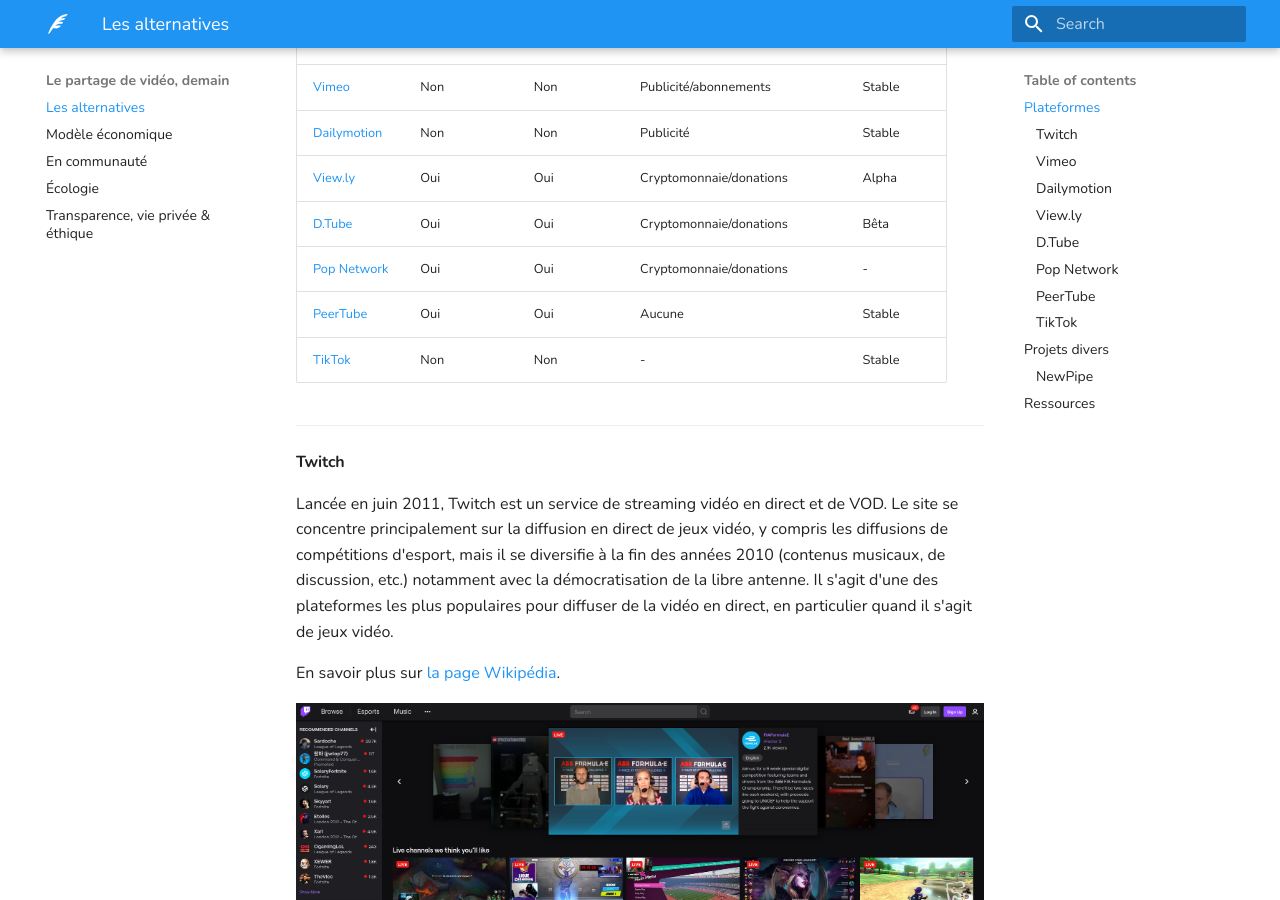
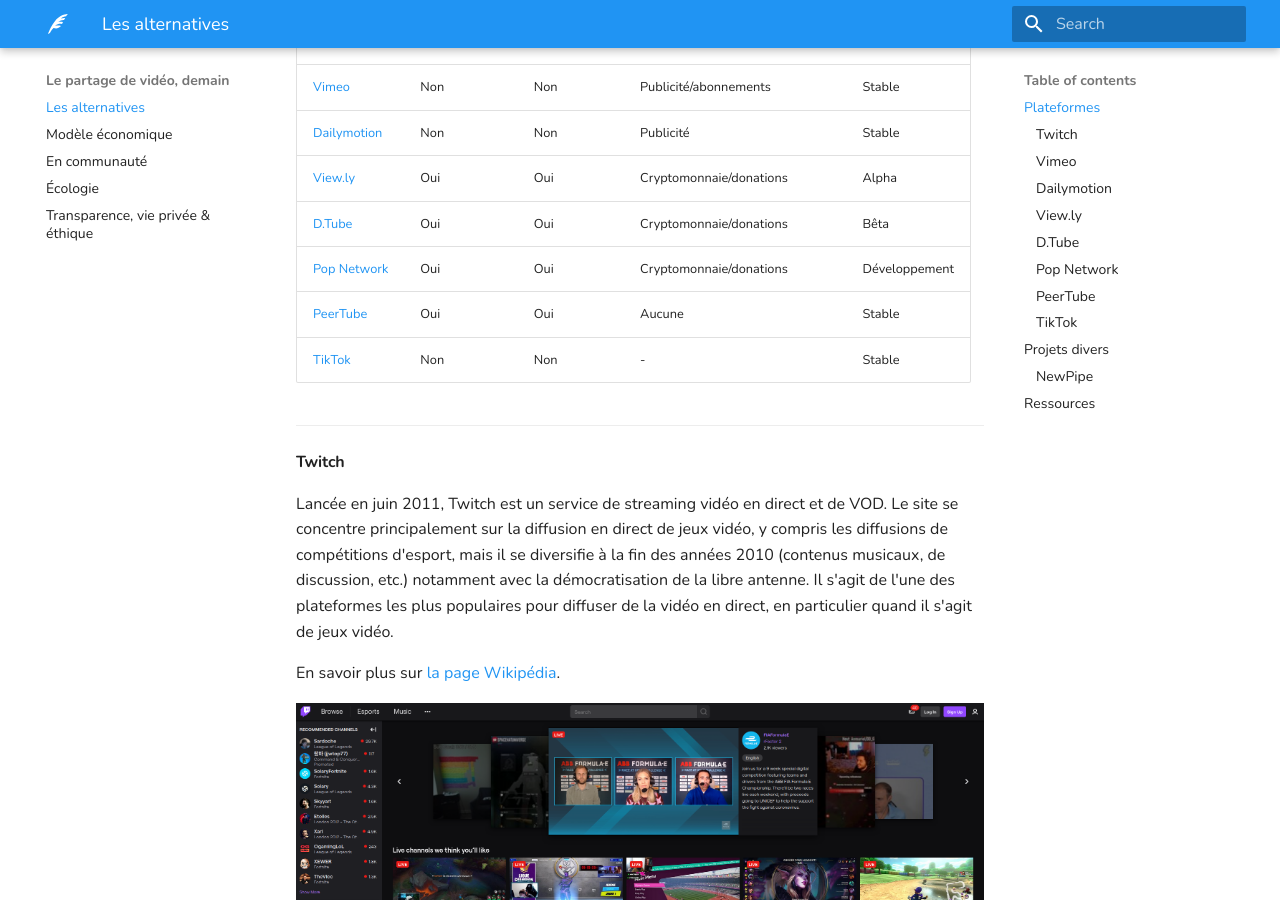
Before and after one commit to sundowndev/livre-blanc-video, an MkDocs documentation site: the page built from docs/tomorrow/alternatives.md, in a window 1280 px wide and 900 px high, scrolled down 701 px. Built offline with MkDocs 1.6.1 and Material for MkDocs 9.7.7, drawn with Linux system fonts in a browser that asks for light colours; some of the changed text lies outside the part shown.

Commit message:
content: alternatives

```diff
--- a/docs/tomorrow/alternatives.md
+++ b/docs/tomorrow/alternatives.md
@@ -4,23 +4,23 @@
 
 Nous avons identifié différents acteurs principaux sur le marché du partage de vidéos, en voici une liste non-exhaustive :
 
-| Plateforme                  | Décentralisée | Open source | Source(s) de revenu             | Version |
-| --------------------------- | ------------- | ----------- | ------------------------------- | ------- |
-| [YouTube][2]                | Non           | Non         | Publicité/abonnements           | Stable  |
-| [Twitch](#twitch)           | Non           | Non         | Publicité/abonnements/donations | Stable  |
-| [Vimeo](#vimeo)             | Non           | Non         | Publicité/abonnements           | Stable  |
-| [Dailymotion](#dailymotion) | Non           | Non         | Publicité                       | Stable  |
-| [View.ly](#viewly)          | Oui           | Oui         | Cryptomonnaie/donations         | Alpha   |
-| [D.Tube](#dtube)            | Oui           | Oui         | Cryptomonnaie/donations         | Bêta    |
-| [Pop Network](#pop-network) | Oui           | Oui         | Cryptomonnaie/donations         | -       |
-| [PeerTube](#peertube)       | Oui           | Oui         | Aucune                          | Stable  |
-| [TikTok](#tiktok)           | Non           | Non         | -                               | Stable  |
+| Plateforme                  | Décentralisée | Open source | Source(s) de revenu             | Version       |
+| --------------------------- | ------------- | ----------- | ------------------------------- | ------------- |
+| [YouTube][2]                | Non           | Non         | Publicité/abonnements           | Stable        |
+| [Twitch](#twitch)           | Non           | Non         | Publicité/abonnements/donations | Stable        |
+| [Vimeo](#vimeo)             | Non           | Non         | Publicité/abonnements           | Stable        |
+| [Dailymotion](#dailymotion) | Non           | Non         | Publicité                       | Stable        |
+| [View.ly](#viewly)          | Oui           | Oui         | Cryptomonnaie/donations         | Alpha         |
+| [D.Tube](#dtube)            | Oui           | Oui         | Cryptomonnaie/donations         | Bêta          |
+| [Pop Network](#pop-network) | Oui           | Oui         | Cryptomonnaie/donations         | Développement |
+| [PeerTube](#peertube)       | Oui           | Oui         | Aucune                          | Stable        |
+| [TikTok](#tiktok)           | Non           | Non         | -                               | Stable        |
 
 * * *
 
 #### Twitch
 
-Lancée en juin 2011, Twitch est un service de streaming vidéo en direct et de VOD. Le site se concentre principalement sur la diffusion en direct de jeux vidéo, y compris les diffusions de compétitions d'esport, mais il se diversifie à la fin des années 2010 (contenus musicaux, de discussion, etc.) notamment avec la démocratisation de la libre antenne. Il s'agit d'une des plateformes les plus populaires pour diffuser de la vidéo en direct, en particulier quand il s'agit de jeux vidéo.
+Lancée en juin 2011, Twitch est un service de streaming vidéo en direct et de VOD. Le site se concentre principalement sur la diffusion en direct de jeux vidéo, y compris les diffusions de compétitions d'esport, mais il se diversifie à la fin des années 2010 (contenus musicaux, de discussion, etc.) notamment avec la démocratisation de la libre antenne. Il s'agit de l'une des plateformes les plus populaires pour diffuser de la vidéo en direct, en particulier quand il s'agit de jeux vidéo.
 
 En savoir plus sur [la page Wikipédia](https://fr.wikipedia.org/wiki/Twitch).
 
@@ -56,7 +56,7 @@
 
 #### Pop Network
 
-Pop Network est un projet visant à créer un écosystème de plateformes de partage de vidéo basé sur la cryptomonnaie _Pop_. L'écosystème est basé sur BitTorrent, un protocol de partage de fichier décentralisé, et sur la blockchain, permettant ainsi de profiter d'une économie indépendante. Le principe du réseau décentralisé fait que les clients peuvent directement contribuer à l'écosystème tout en étant rémunérés.
+Pop Network est un projet visant à créer un écosystème de plateformes de partage de vidéo basé sur la cryptomonnaie _Pop_. L'écosystème est basé sur BitTorrent, un protocol de partage de fichier décentralisé, et sur la blockchain, permettant ainsi de profiter d'une économie indépendante. Le principe du réseau décentralisé fait que les clients peuvent directement contribuer à l'écosystème tout en étant rémunérés. Pop Network n'en est encore qu'au stade de projet, néanmoins des prototypes et une preuve de concept ont été réalisés entre 2018 et 2020.
 
 [![screenshot](../assets/screenshot_32.png)][8]
 
```
